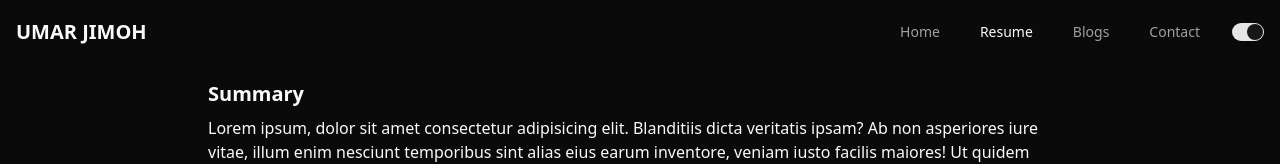
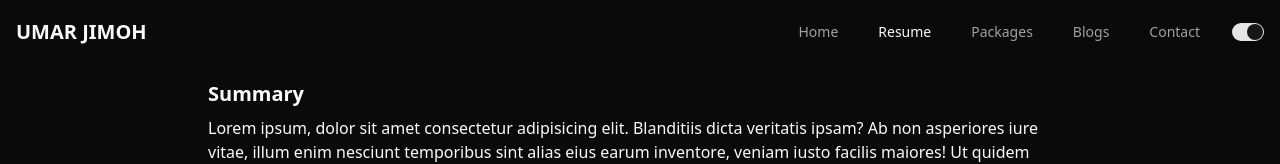
Before and after one commit to Umar-Jimoh/my-website, a React (Vite) app: page /resume in a window 1280 px wide. Shown: the top 164 px of the page. Built offline with nearby package versions, Linux system fonts and the light colour scheme.

Commit message:
add packages and projectDetails route

```diff
--- a/src/App.tsx
+++ b/src/App.tsx
@@ -7,6 +7,8 @@ import {
   Contact,
   SignIn,
   SignUp,
+  Packages,
+  ProjectDetails,
 } from "./pages";
 import { ThemeProvider } from "./components/providers/theme-provider";
 
@@ -17,6 +19,8 @@ function App() {
         <Routes>
           <Route path="/" element={<Home />} />
           <Route path="/resume" element={<Resume />} />
+          <Route path="/packages" element={<Packages />} />
+          <Route path="/projects/:id" element={<ProjectDetails />} />
           <Route path="/blogs" element={<Blogs />}>
             <Route path=":id" element={<BlogDetails />} />
           </Route>
--- a/src/lib/constants.tsx
+++ b/src/lib/constants.tsx
@@ -16,6 +16,10 @@ export const navItems = [
   {
     name: "Resume",
     href: "/resume",
+  },
+  {
+    name: "Packages",
+    href: "/packages",
   },
   {
     name: "Blogs",
--- /dev/null
+++ b/src/pages/Packages.tsx
@@ -0,0 +1,11 @@
+import MainLayout from "@/layouts/MainLayout";
+
+function Packages() {
+  return (
+    <MainLayout>
+      <div>Packages</div>
+    </MainLayout>
+  );
+}
+
+export default Packages;
--- /dev/null
+++ b/src/pages/ProjectDetails.tsx
@@ -0,0 +1,11 @@
+import MainLayout from "@/layouts/MainLayout";
+
+function ProjectDetails() {
+  return (
+    <MainLayout>
+      <div>ProjectDetails</div>
+    </MainLayout>
+  );
+}
+
+export default ProjectDetails;
--- a/src/pages/index.ts
+++ b/src/pages/index.ts
@@ -5,5 +5,17 @@ import BlogDetails from "./BlogDetails";
 import Contact from "./Contact";
 import SignIn from "./SignIn";
 import SignUp from "./SignUp";
+import Packages from "./Packages";
+import ProjectDetails from "./ProjectDetails";
 
-export { Home, Resume, Blogs, BlogDetails, Contact, SignIn, SignUp };
+export {
+  Home,
+  Resume,
+  Blogs,
+  BlogDetails,
+  Contact,
+  SignIn,
+  SignUp,
+  Packages,
+  ProjectDetails,
+};
```
